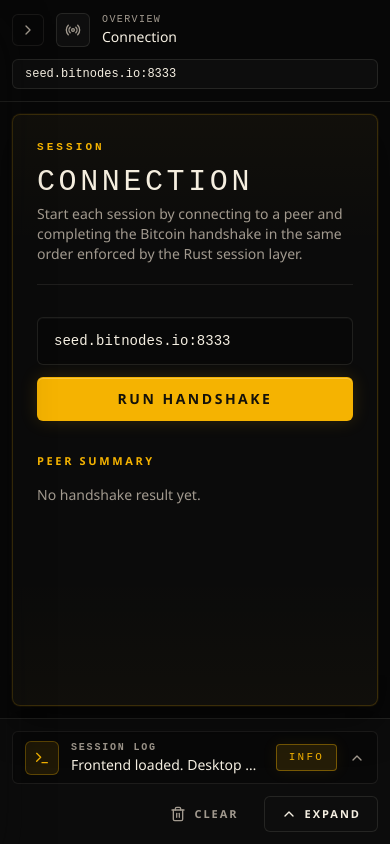
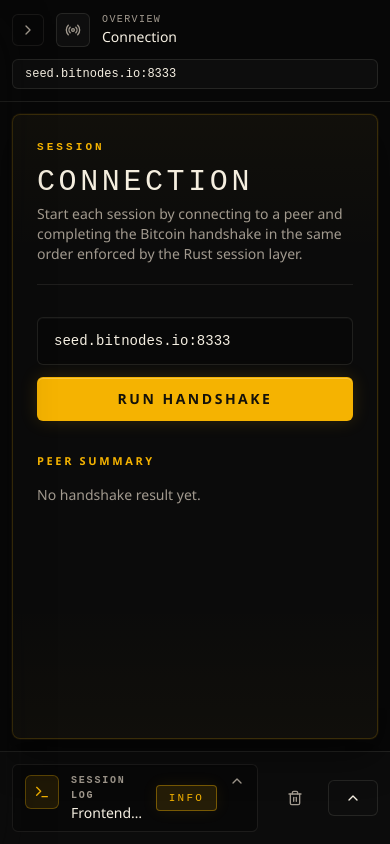
Before and after one commit to iamseki/btc-network, a React (Vite) app in the folder apps/web/: page / in a window 390 px wide. Built offline with nearby package versions, Linux system fonts and the light colour scheme.

Commit message:
fix: session log responsiveness

```diff
--- a/apps/web/src/App.tsx
+++ b/apps/web/src/App.tsx
@@ -78,6 +78,9 @@ export function App() {
   const currentPageIcon = pageIcons[selectedPage];
   const runtimeLabel = client.constructor.name || "web-client";
   const isMobileSidebarOpen = !sidebarCollapsed;
+  const desktopShellClass = sidebarCollapsed
+    ? "md:grid-cols-[72px_minmax(0,1fr)]"
+    : "md:grid-cols-[252px_minmax(0,1fr)]";
 
   function pushEvent(level: "info" | "warn" | "error", message: string) {
     setEvents((current) =>
@@ -222,7 +225,7 @@ export function App() {
 
   return (
     <div className="min-h-screen bg-background text-foreground">
-      <div className="relative min-h-screen md:grid md:w-full md:grid-cols-[72px_minmax(0,1fr)]">
+      <div className={`relative min-h-screen md:grid md:w-full ${desktopShellClass}`}>
         {isMobileSidebarOpen ? (
           <button
             type="button"
--- a/apps/web/src/components/session-log-panel.tsx
+++ b/apps/web/src/components/session-log-panel.tsx
@@ -29,15 +29,15 @@ export function SessionLogPanel({
   return (
     <section className="border-t border-border bg-card/92 shadow-[0_-10px_30px_rgba(0,0,0,0.25)] md:sticky md:bottom-0 md:z-10">
       <div className="px-3 py-3 md:px-4 lg:px-6">
-        <div className="flex flex-col gap-3 sm:flex-row sm:items-center sm:justify-between">
+        <div className="flex items-center gap-3">
           <button
             type="button"
-            className="flex min-w-0 w-full cursor-pointer items-center gap-3 rounded-[6px] border border-border/80 bg-background/70 px-3 py-2 text-left transition-colors hover:border-primary/40 hover:bg-muted/40"
+            className="flex min-w-0 w-full cursor-pointer items-start gap-3 rounded-[6px] border border-border/80 bg-background/70 px-3 py-2 text-left transition-colors hover:border-primary/40 hover:bg-muted/40 sm:items-center"
             aria-expanded={isOpen}
             aria-controls="session-log-panel"
             onClick={onToggle}
           >
-            <div className="rounded-md border border-primary/30 bg-primary/10 p-2 text-primary">
+            <div className="mt-0.5 rounded-md border border-primary/30 bg-primary/10 p-2 text-primary sm:mt-0">
               <Terminal className="h-4 w-4" />
             </div>
             <div className="min-w-0 flex-1">
@@ -48,7 +48,7 @@ export function SessionLogPanel({
                 {latestEvent ? latestEvent.message : "No events captured for this session yet."}
               </p>
             </div>
-            <div className="hidden items-center gap-2 sm:flex">
+            <div className="hidden shrink-0 items-center gap-2 sm:flex">
               <Badge variant="muted">{events.length} events</Badge>
               {latestEvent ? (
                 <Badge
@@ -66,7 +66,7 @@ export function SessionLogPanel({
               <Badge
                 variant={levelTone[latestEvent.level]}
                 className={cn(
-                  "sm:hidden",
+                  "shrink-0 self-center sm:hidden",
                   latestEvent.level === "error" && "border-red-500/40 text-red-300",
                   latestEvent.level === "warn" && "border-amber-500/40 text-amber-300",
                 )}
@@ -81,20 +81,27 @@ export function SessionLogPanel({
             )}
           </button>
 
-          <div className="ml-auto flex items-center justify-end gap-2 self-end sm:self-auto">
+          <div className="flex shrink-0 items-center justify-end gap-2">
             <Button
               type="button"
               size="sm"
               variant="ghost"
               onClick={onClear}
               disabled={events.length === 0}
+              aria-label="Clear session log"
             >
               <Trash2 className="h-4 w-4" />
-              Clear
+              <span className="hidden sm:inline">Clear</span>
             </Button>
-            <Button type="button" size="sm" variant="secondary" onClick={onToggle}>
+            <Button
+              type="button"
+              size="sm"
+              variant="secondary"
+              onClick={onToggle}
+              aria-label={isOpen ? "Collapse session log" : "Expand session log"}
+            >
               {isOpen ? <ChevronDown className="h-4 w-4" /> : <ChevronUp className="h-4 w-4" />}
-              {isOpen ? "Collapse" : "Expand"}
+              <span className="hidden sm:inline">{isOpen ? "Collapse" : "Expand"}</span>
             </Button>
           </div>
         </div>
@@ -110,19 +117,22 @@ export function SessionLogPanel({
                   key={`${event.at}-${event.message}`}
                   className="rounded-[6px] border border-border/70 bg-muted/30 px-4 py-3 text-sm"
                 >
-                  <div className="mb-1 flex flex-wrap items-center gap-2">
+                  <div className="mb-1 flex flex-col gap-2 sm:flex-row sm:flex-wrap sm:items-center">
                     <Badge
                       variant={levelTone[event.level]}
                       className={cn(
+                        "w-fit",
                         event.level === "error" && "border-red-500/40 text-red-300",
                         event.level === "warn" && "border-amber-500/40 text-amber-300",
                       )}
                     >
                       {event.level}
                     </Badge>
-                    <span className="font-mono text-[11px] text-muted-foreground">{event.at}</span>
+                    <span className="break-all font-mono text-[11px] text-muted-foreground">
+                      {event.at}
+                    </span>
                   </div>
-                  <p className="text-foreground">{event.message}</p>
+                  <p className="break-words text-foreground">{event.message}</p>
                 </li>
               ))}
             </ul>
```
Also changed, not shown: 2 other files (tests, documents, lock files or other folders).
